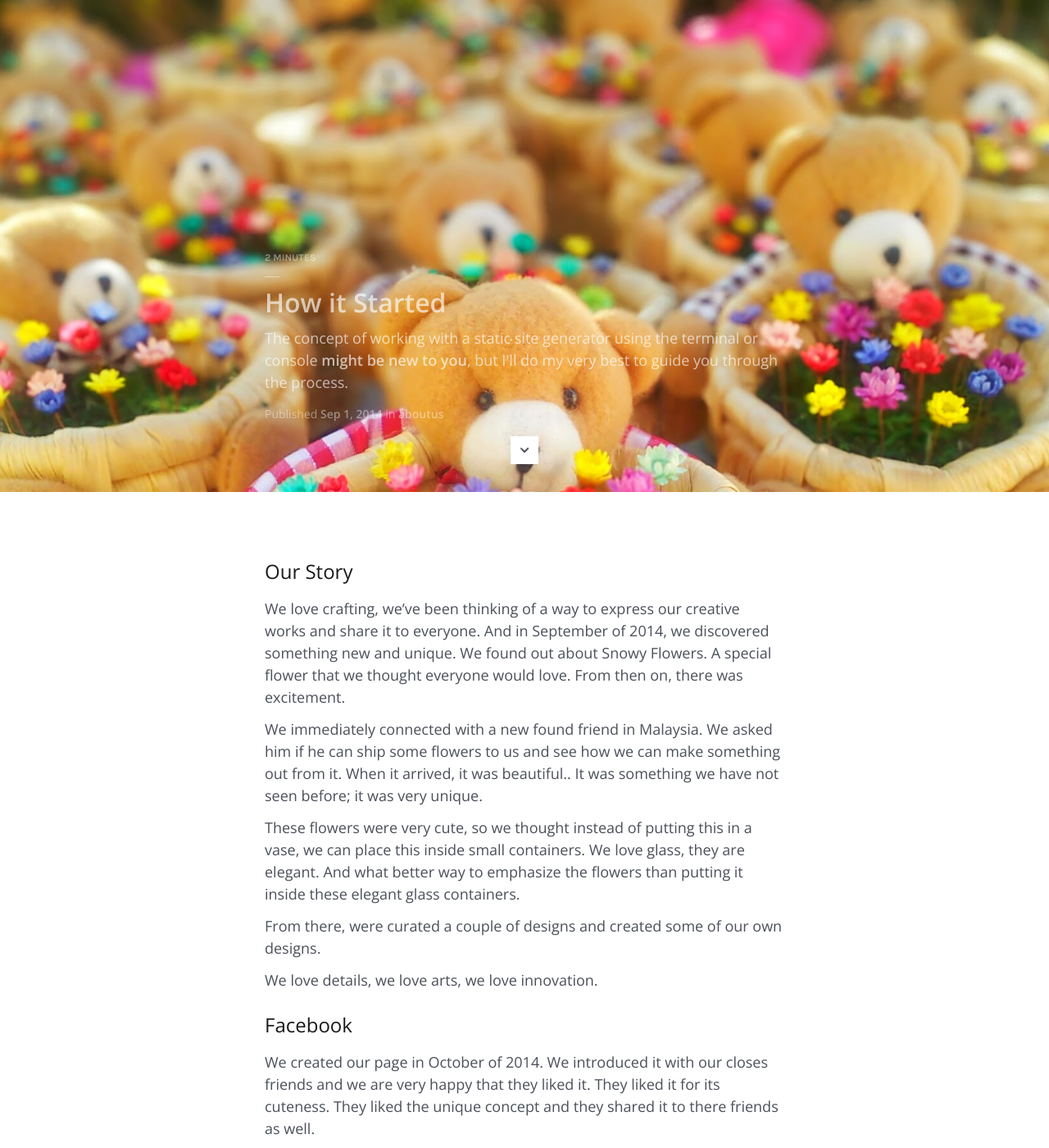
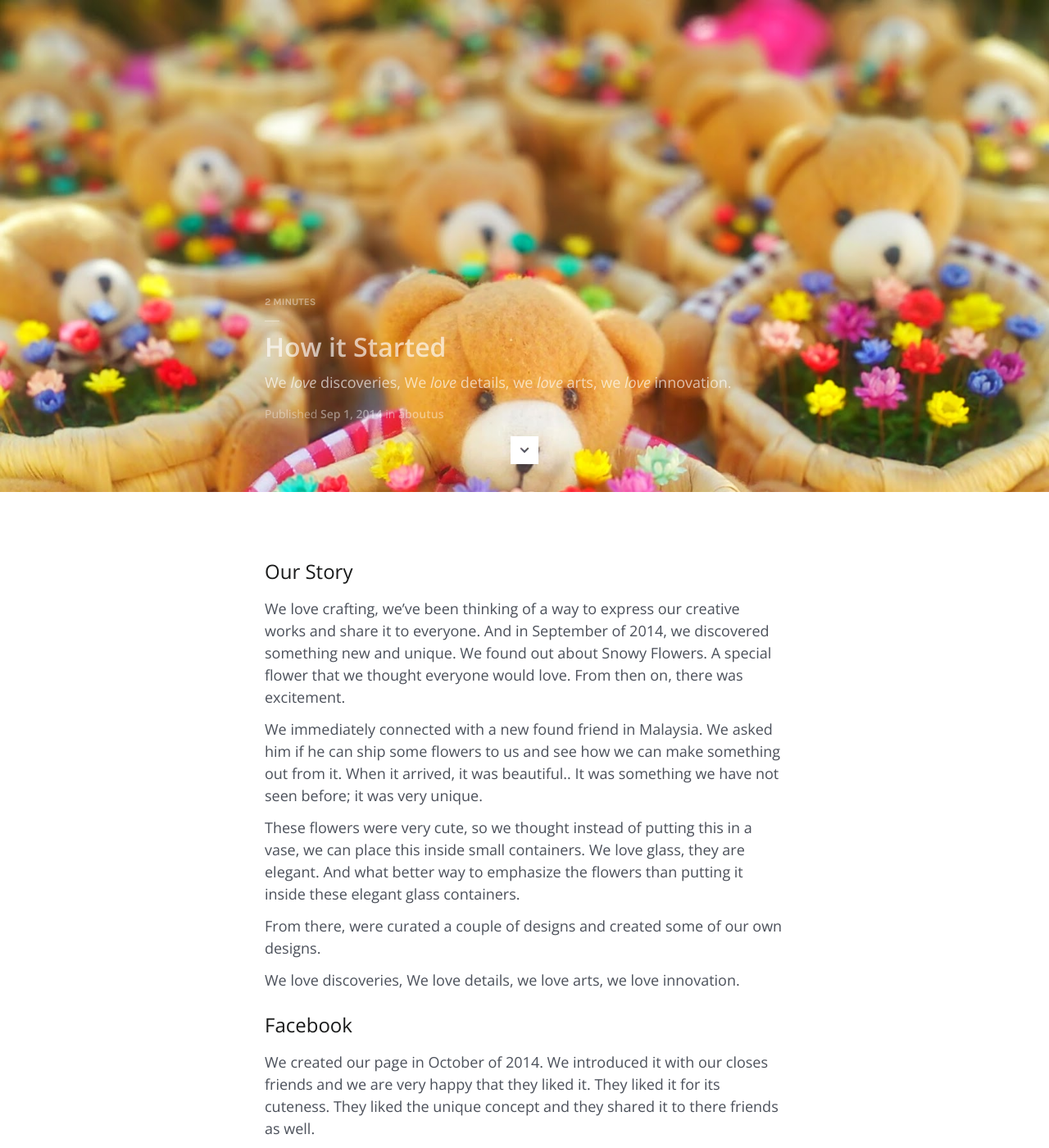
Before and after one commit to creamofthecraft/creamofthecraft.github.io, a Jekyll site: the page built from _posts/2014-09-01-how-it-started.md, in a window 1280 px wide and 1400 px high. Shown: the whole window at 82% size. Built offline with Jekyll 4.4.1, drawn with Linux system fonts in a browser that asks for light colours; comment, search, counter and statistics services are not loaded.

Commit message:
adjustments how it started blog

```diff
--- a/_posts/2014-09-01-how-it-started.md
+++ b/_posts/2014-09-01-how-it-started.md
@@ -6,7 +6,7 @@ type:			post
 navigation: 	false
 
 date:   		2014-09-01
-excerpt: 		The concept of working with a static site generator using the terminal or console <b>might be new to you</b>, but I'll do my very best to guide you through the process.
+excerpt: 		We <i>love</i> discoveries, We <i>love</i> details, we <i>love</i> arts, we <i>love</i> innovation.
 categories:		aboutus
 gradient: 		1
 image: 			header-bear.jpg
@@ -29,7 +29,7 @@ These flowers were very cute, so we thought instead of putting this in a vase, w
 
 From there, were curated a couple of designs and created some of our own designs.
 
-We love details, we love arts, we love innovation.
+We love discoveries, We love details, we love arts, we love innovation.
 
 ## Facebook
 
```
